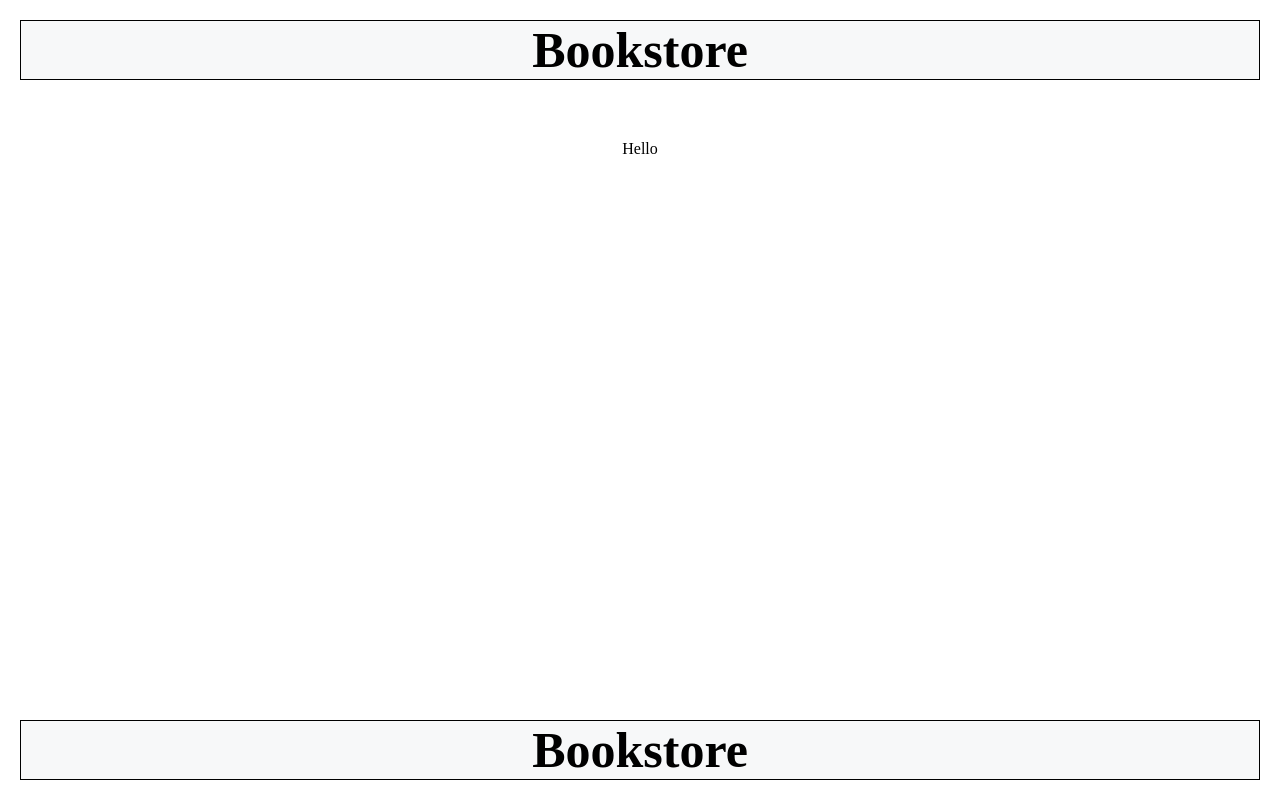
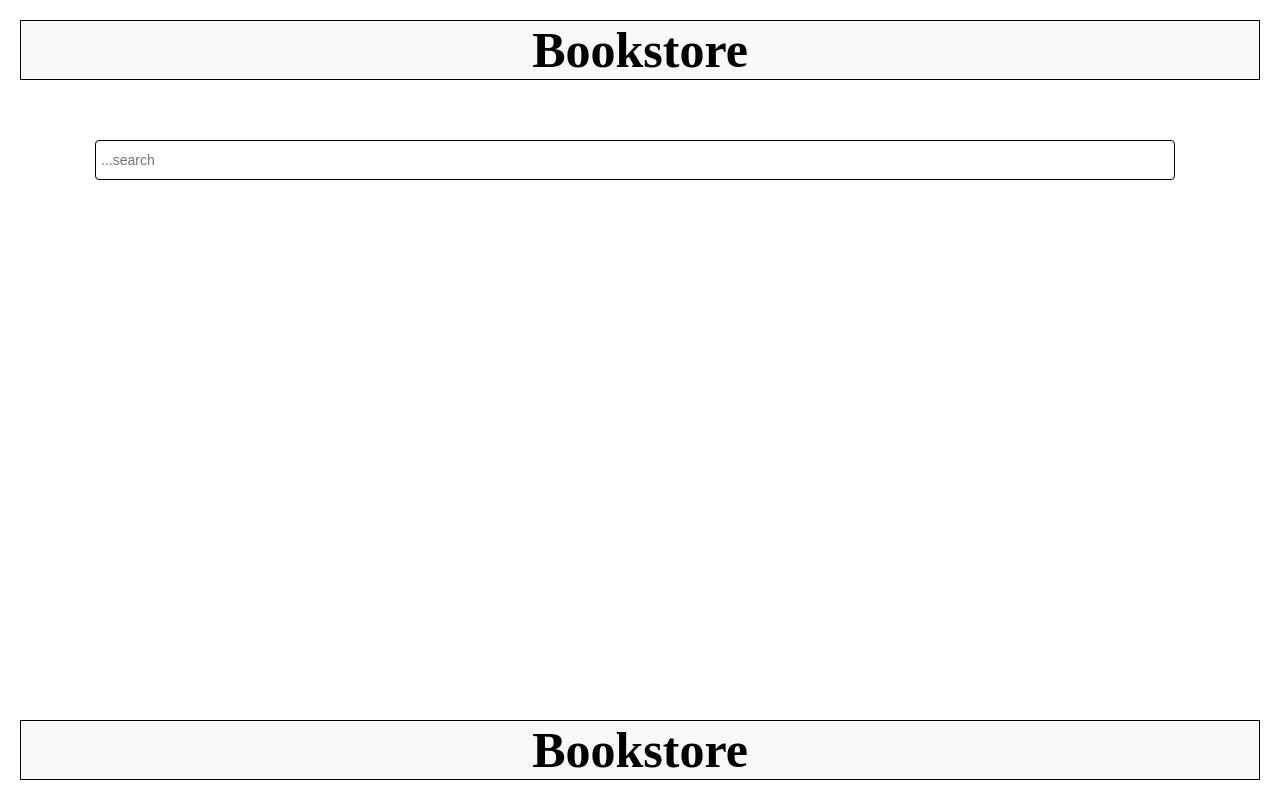
Before and after one commit to AlexNti/bookstore, a React (Create React App) app: page /search in a window 1280 px wide. Built offline with nearby package versions, Linux system fonts and the light colour scheme.

Commit message:
added search filter

```diff
--- a/src/Pages/Search/Search.tsx
+++ b/src/Pages/Search/Search.tsx
@@ -2,7 +2,7 @@ import React from 'react'
 import styled from '@emotion/styled'
 
 import useBookStore from '../../hooks/useBookStore'
-import {State} from '../../utils/BookStoreContext'
+import SearchFiled from './components/SearchField'
 
 const SeachPageLayout = styled('div')({
   display: 'flex',
@@ -16,16 +16,26 @@ const SeachPageLayout = styled('div')({
 })
 
 const Search: React.FC = (): JSX.Element => {
-  const {state} = useBookStore()
+  const {
+    state: {filterParam, books},
+    dispatch,
+  } = useBookStore()
 
-  console.log(state)
+  const handleFilterParam = React.useCallback(
+    (param) => dispatch({type: 'FILTER_BOOKS', payload: {filterParam: param}}),
+    [dispatch]
+  )
 
-  // const filterParam = React.useCallback(
-  //   (param) => dispatch({type: 'SEARCH_PARAM', payload: {searchParam: param}}),
-  //   [dispatch]
-  // )
-
-  return <SeachPageLayout>Hello</SeachPageLayout>
+  return (
+    <SeachPageLayout>
+      <SearchFiled
+        placeholder='...search'
+        onChange={handleFilterParam}
+        value={filterParam}
+        name='searchField'
+      ></SearchFiled>
+    </SeachPageLayout>
+  )
 }
 
 export default Search
--- a/src/Pages/Search/components/SeachField.tsx
+++ b/src/Pages/Search/components/SearchField.tsx
@@ -2,12 +2,13 @@ import React, {HTMLAttributes} from 'react'
 import styled from '@emotion/styled'
 
 import BaseInput from '../../../components/BaseInputField'
+import useEventCallback from '../../../hooks/useEventCallback'
 
 interface Props {
   name: string
   value: string
   placeholder?: string
-  onChange: (e: React.ChangeEvent<HTMLInputElement>) => void
+  onChange: (value: any) => void
 }
 interface FieldBlockProps extends HTMLAttributes<HTMLDivElement> {
   width?: number
@@ -16,6 +17,7 @@ interface FieldBlockProps extends HTMLAttributes<HTMLDivElement> {
 const FieldBlock = styled('div')<FieldBlockProps>(({width}) => ({
   alignItems: 'center',
   borderRadius: 4,
+  border: '1px solid',
   width: `${width ? width + 'px' : '100%'}`,
   display: 'flex',
   height: '40px',
@@ -26,10 +28,14 @@ const FieldBlock = styled('div')<FieldBlockProps>(({width}) => ({
 
 const SearchField = (props: Props): JSX.Element => {
   const {onChange, value, placeholder = '', name} = props
+  const handleChange = useEventCallback((e: React.ChangeEvent<HTMLInputElement>) => {
+    const {value} = e.target
+    onChange(value)
+  })
   return (
     <React.Fragment>
       <FieldBlock>
-        <BaseInput name={name} onChange={onChange} placeholder={placeholder} value={value} />
+        <BaseInput name={name} onChange={handleChange} placeholder={placeholder} value={value} />
       </FieldBlock>
     </React.Fragment>
   )
--- a/src/utils/BookStoreContext.tsx
+++ b/src/utils/BookStoreContext.tsx
@@ -15,7 +15,7 @@ export interface Book {
 }
 
 export type State = {
-  filterParam: string | undefined
+  filterParam: string
   books: Book[] | []
 }
 
@@ -24,14 +24,14 @@ type Action<T, P = never> = {
   payload?: P
 }
 
-type filterParamAction = Action<'FILTER_PARAM', {filterParam: string}>
+type filterParamAction = Action<'FILTER_BOOKS', {filterParam: string}>
 type addBookAction = Action<'ADD_BOOK', {book: Book}>
 
 type Actions = filterParamAction | addBookAction
 
 function reducer(state: State, action: Actions) {
   switch (action.type) {
-    case 'FILTER_PARAM':
+    case 'FILTER_BOOKS':
       return {...state, filterParam: action?.payload?.filterParam}
     case 'ADD_BOOK':
       return {...state, books: [...state.books, action?.payload?.book]}
```
